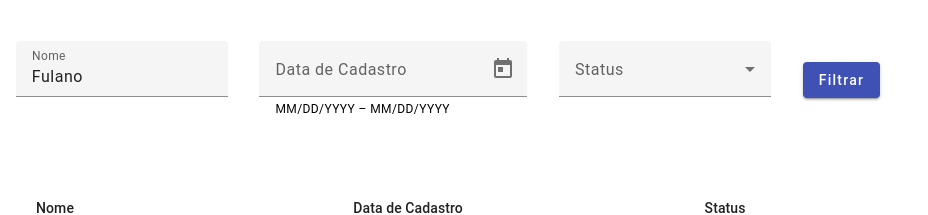
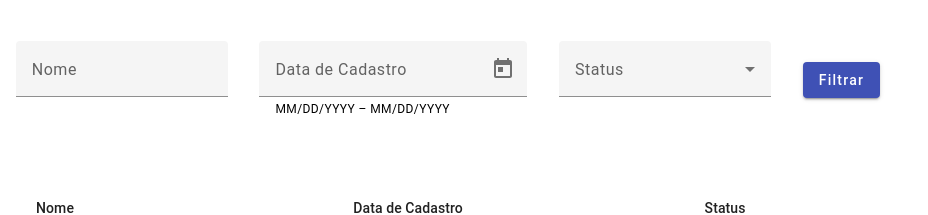
Before and after one commit to leogreal/roadmap-angular, an Angular app in the folder users-filter-project/: page / in a window 1280 px wide. Shown: the top 215 px of the page, without its empty margins (0-928 px from the left). Built offline with nearby package versions, Linux system fonts and the light colour scheme.

Commit message:
Emmit filter options

```diff
--- a/users-filter-project/src/app/app.component.html
+++ b/users-filter-project/src/app/app.component.html
@@ -1,7 +1,7 @@
 <div class="container">
 <div class="left-container">
   <div class="top-div">
-    <app-user-filters></app-user-filters>
+    <app-user-filters (filterClicked)="onFilterClicked($event)"></app-user-filters>
   </div>
   <div class="main-div">
     <app-user-list [usersList]="usersList" (userSelected)="onUserSelected($event)"></app-user-list>
--- a/users-filter-project/src/app/app.component.ts
+++ b/users-filter-project/src/app/app.component.ts
@@ -2,6 +2,7 @@ import { Component, OnInit } from '@angular/core';
 import { RouterOutlet } from '@angular/router';
 import { ComponentsModule } from './components/components.module';
 import { usersList } from './data/users-list';
+import { IFilterOptions } from './interfaces/filter-options.interface';
 import { IUser } from './interfaces/user/user.interface';
 
 @Component({
@@ -24,4 +25,8 @@ export class AppComponent implements OnInit{
     this.selectedUser = selectedUser;
     this.showUserDetails = true;
   }
+
+  onFilterClicked(filterOptions: IFilterOptions): void {
+
+  }
 }
--- a/users-filter-project/src/app/components/user-filters/user-filters.component.html
+++ b/users-filter-project/src/app/components/user-filters/user-filters.component.html
@@ -1,17 +1,21 @@
 <div class="filter">
-  <form class="form">
+  <div class="form">
     <div class="form__name">
       <mat-form-field class="example-full-width">
         <mat-label>Nome</mat-label>
-        <input matInput placeholder="Ex. Fulano da Silva" value="Fulano">
+        <input
+          matInput
+          placeholder="Ex. Fulano da Silva"
+          [(ngModel)]="filterOptions.name"
+        >
       </mat-form-field>
     </div>
     <div class="form__date-picker">
       <mat-form-field>
         <mat-label>Data de Cadastro</mat-label>
         <mat-date-range-input [rangePicker]="picker">
-          <input matStartDate placeholder="Start date">
-          <input matEndDate placeholder="End date">
+          <input matStartDate placeholder="Start date" [(ngModel)]="filterOptions.startDate">
+          <input matEndDate placeholder="End date" [(ngModel)]="filterOptions.endDate">
         </mat-date-range-input>
         <mat-hint>MM/DD/YYYY – MM/DD/YYYY</mat-hint>
         <mat-datepicker-toggle matIconSuffix [for]="picker"></mat-datepicker-toggle>
@@ -21,15 +25,15 @@
     <div class="form__status">
       <mat-form-field>
       <mat-label>Status</mat-label>
-      <mat-select>
+      <mat-select [(ngModel)]="filterOptions.status">
         @for (status of statusOptions; track status) {
-          <mat-option [value]="status.value">{{status.viewValue}}</mat-option>
+          <mat-option [value]="status.value">{{status.description}}</mat-option>
         }
       </mat-select>
     </mat-form-field>
     </div>
     <div class="form__button">
-      <button mat-raised-button color="primary">Filtrar</button>
+      <button mat-raised-button color="primary" (click)="onFilterClick()">Filtrar</button>
     </div>
-  </form>
+  </div>
 </div>
--- a/users-filter-project/src/app/components/user-filters/user-filters.component.ts
+++ b/users-filter-project/src/app/components/user-filters/user-filters.component.ts
@@ -1,4 +1,5 @@
-import { Component } from '@angular/core';
+import { Component, EventEmitter, Output } from '@angular/core';
+import { IFilterOptions } from '../../interfaces/filter-options.interface';
 
 @Component({
   selector: 'app-user-filters',
@@ -6,8 +7,21 @@ import { Component } from '@angular/core';
   styleUrl: './user-filters.component.scss'
 })
 export class UserFiltersComponent {
+  filterOptions: IFilterOptions = {
+    name: undefined,
+    startDate: undefined,
+    endDate: undefined,
+    status: undefined,
+  } as IFilterOptions
+
   statusOptions = [
-    {value: true, viewValue: 'Ativo'},
-    {value: false, viewValue: 'Inativo'},
+    {value: true, description: 'Ativo'},
+    {value: false, description: 'Inativo'},
   ];
+
+  @Output('filterClicked') filterClickedEmmiter = new EventEmitter<IFilterOptions>()
+
+  onFilterClick(): void {
+    this.filterClickedEmmiter.emit(this.filterOptions);
+  }
 }
--- /dev/null
+++ b/users-filter-project/src/app/interfaces/filter-options.interface.ts
@@ -0,0 +1,6 @@
+export interface IFilterOptions {
+  name: string | undefined;
+  startDate: Date | undefined;
+  endDate: Date | undefined;
+  status: boolean | undefined;
+}
```
